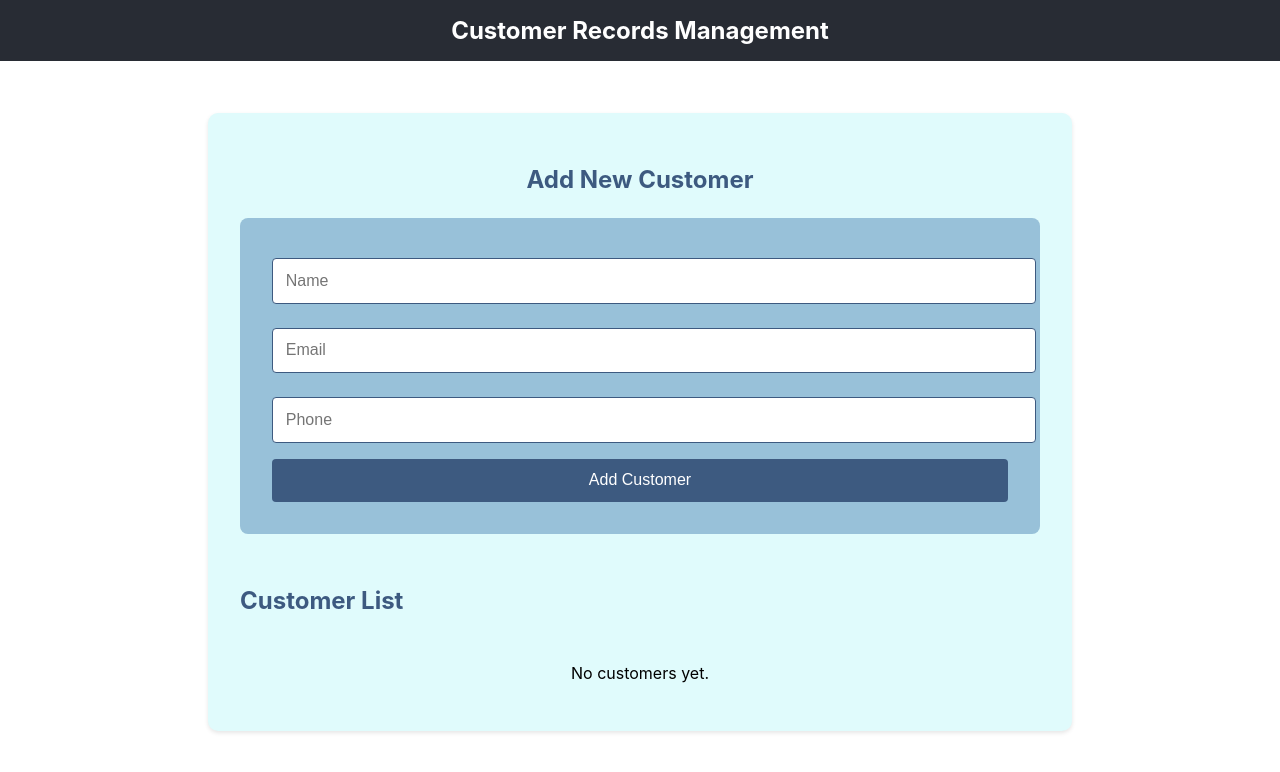
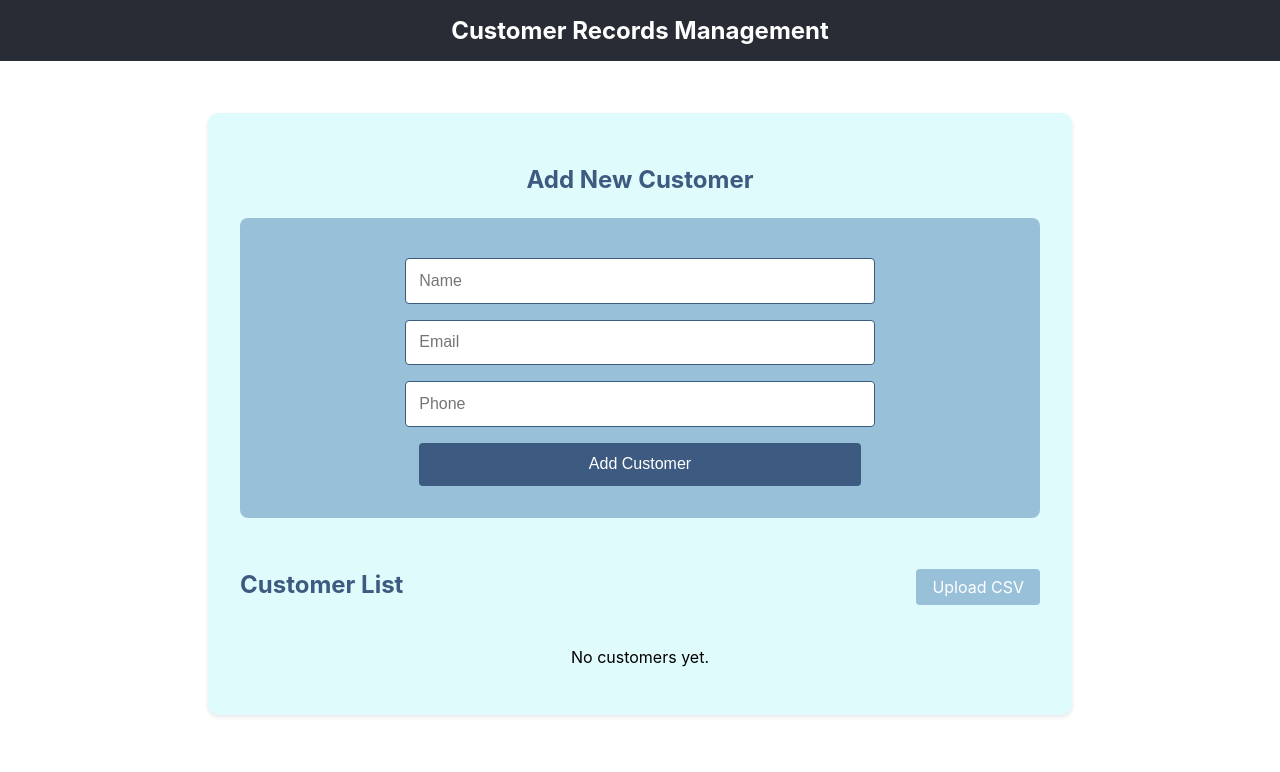
Before and after one commit to ksuleymanoglu/aider-env, a React (Create React App) app: page / in a window 1280 px wide. Shown: the top 772 px of the page. Built offline with nearby package versions, Linux system fonts and the light colour scheme; the HTML template or start-up script is replaced by a standard one.

Commit message:
feat: Add CSV upload, center form fields, and improve customer list UI

```diff
--- a/src/components/CustomerList.css
+++ b/src/components/CustomerList.css
@@ -19,12 +19,13 @@
 }
 
 .form-group input {
-  width: 100%;
+  width: 60%;
   padding: 0.8rem;
   border: 1px solid #3D5A80;
   border-radius: 4px;
   font-size: 1rem;
-  margin-top: 0.5rem;
+  margin: 0.5rem auto;
+  display: block;
 }
 
 .submit-button {
@@ -35,7 +36,9 @@
   border-radius: 4px;
   cursor: pointer;
   font-size: 1rem;
-  width: 100%;
+  width: 60%;
+  margin: 0 auto;
+  display: block;
 }
 
 .submit-button:hover {
@@ -148,3 +151,22 @@ h2 {
 .export-button:hover {
   opacity: 0.9;
 }
+
+.csv-buttons {
+  display: flex;
+  gap: 1rem;
+  align-items: center;
+}
+
+.upload-button {
+  background-color: #98C1D9;
+  color: white;
+  padding: 0.5rem 1rem;
+  border: none;
+  border-radius: 4px;
+  cursor: pointer;
+}
+
+.upload-button:hover {
+  opacity: 0.9;
+}
--- a/src/components/CustomerList.js
+++ b/src/components/CustomerList.js
@@ -1,5 +1,6 @@
-import React, { useState } from 'react';
+import React, { useState, useRef } from 'react';
 import { exportToCSV } from '../utils/csvExport';
+import { parseCSV } from '../utils/csvUpload';
 import './CustomerList.css';
 
 function CustomerList({ customers, onAddCustomer, onUpdateCustomer }) {
@@ -61,6 +62,28 @@ function CustomerList({ customers, onAddCustomer, onUpdateCustomer }) {
 
       <div className="list-header">
         <h2>Customer List</h2>
+        <div className="csv-buttons">
+          <input
+            type="file"
+            accept=".csv"
+            style={{ display: 'none' }}
+            onChange={async (e) => {
+              try {
+                const file = e.target.files[0];
+                if (file) {
+                  const customersData = await parseCSV(file);
+                  customersData.forEach(customer => onAddCustomer(customer));
+                }
+              } catch (error) {
+                alert('Error reading CSV file');
+              }
+              e.target.value = '';
+            }}
+            id="csv-upload"
+          />
+          <label className="upload-button" htmlFor="csv-upload">
+            Upload CSV
+          </label>
           {customers.length > 0 && (
             <button
               className="export-button"
@@ -69,6 +92,7 @@ function CustomerList({ customers, onAddCustomer, onUpdateCustomer }) {
               Export CSV
             </button>
           )}
+        </div>
       </div>
       {customers.length === 0 ? (
         <p>No customers yet.</p>
--- /dev/null
+++ b/src/utils/csvUpload.js
@@ -0,0 +1,27 @@
+export const parseCSV = (file) => {
+  return new Promise((resolve, reject) => {
+    const reader = new FileReader();
+
+    reader.onload = (event) => {
+      const text = event.target.result;
+      const lines = text.split('\n');
+
+      // Remove header row and empty lines
+      const data = lines
+        .slice(1)
+        .filter(line => line.trim())
+        .map(line => {
+          const [name, email, phone] = line.split(',').map(field => field.trim());
+          return { name, email, phone };
+        });
+
+      resolve(data);
+    };
+
+    reader.onerror = () => {
+      reject(new Error('Failed to read file'));
+    };
+
+    reader.readAsText(file);
+  });
+};
```
Lines whose indentation alone changed are shown as unchanged.
